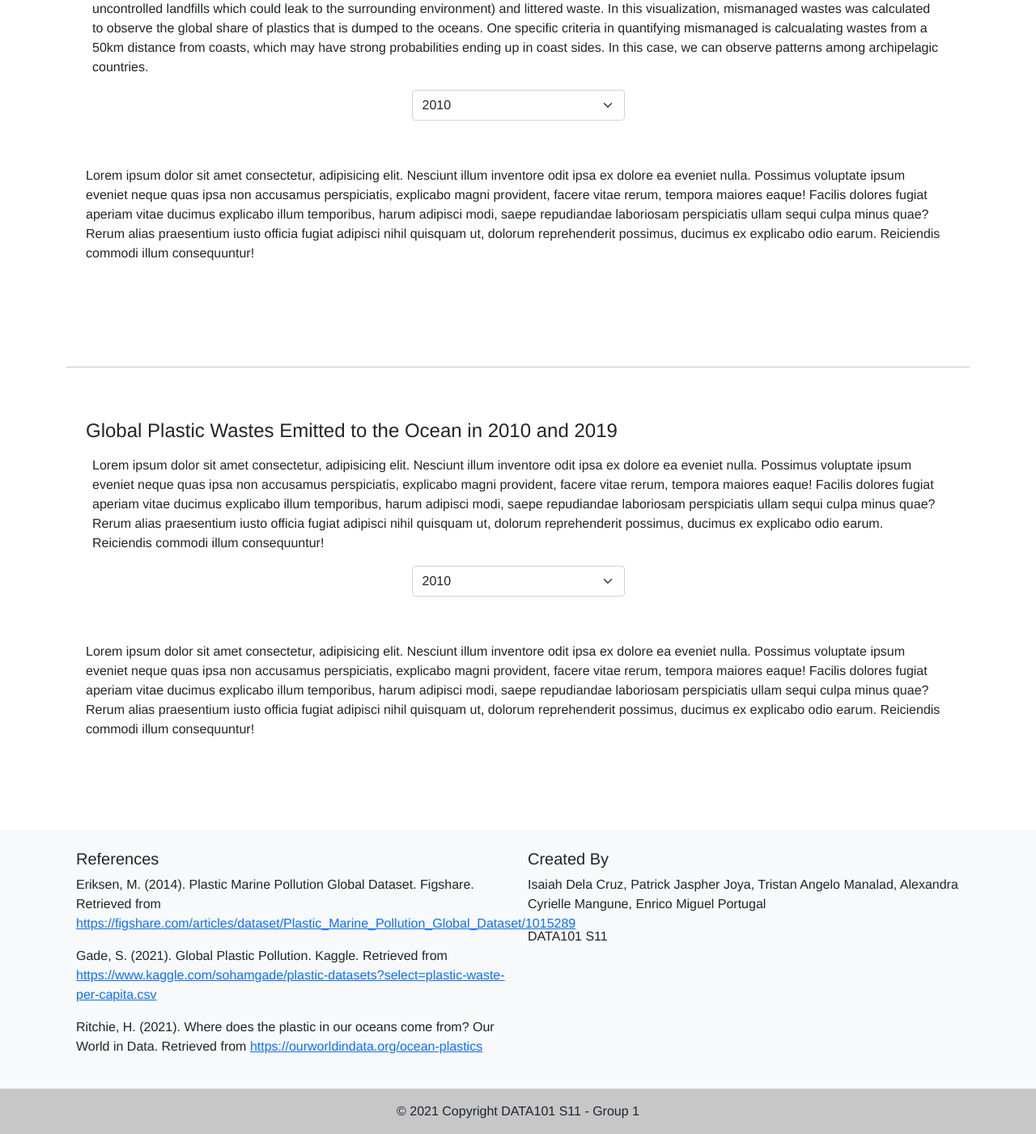
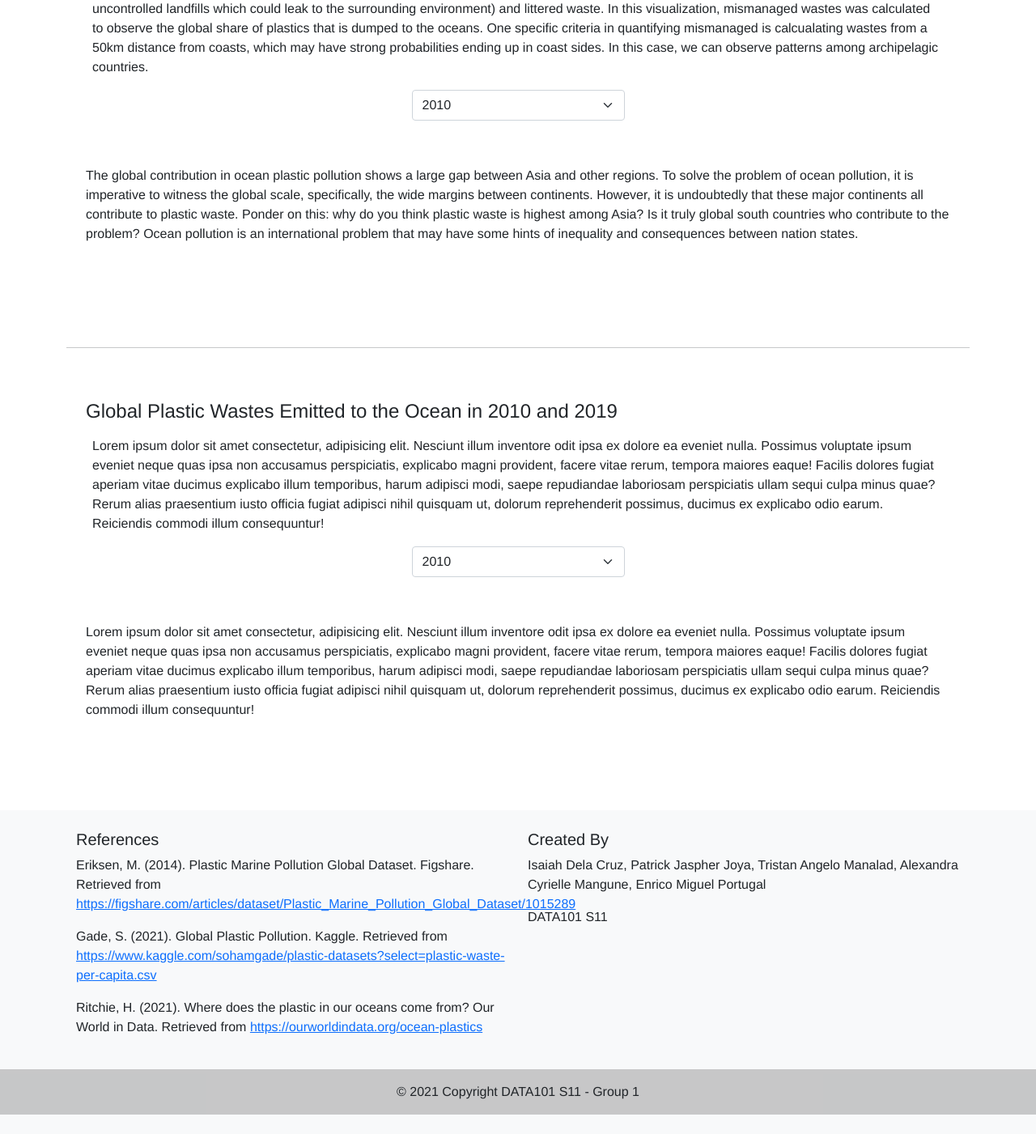
Before and after one commit to lexcyman/data101-app, a Flask app: template application/templates/mismanaged.html in a window 1280 px wide. Shown: the part 198-1599 px from the top of the page at 81% size. After the commit the page ends 1575 px from the top, so only its background shows below. Run offline with Flask 2, Linux system fonts and the light colour scheme; the template is opened without the code that fills it, so the values that code supplies are empty; some libraries are stand-ins or nearby versions.

Commit message:
Update mismanaged.html

```diff
--- a/application/templates/mismanaged.html
+++ b/application/templates/mismanaged.html
@@ -27,15 +27,11 @@
   </div>
   <div class="row div-container">
     <p>
-      Lorem ipsum dolor sit amet consectetur, adipisicing elit. Nesciunt illum
-      inventore odit ipsa ex dolore ea eveniet nulla. Possimus voluptate ipsum
-      eveniet neque quas ipsa non accusamus perspiciatis, explicabo magni provident,
-      facere vitae rerum, tempora maiores eaque! Facilis dolores fugiat aperiam
-      vitae ducimus explicabo illum temporibus, harum adipisci modi, saepe
-      repudiandae laboriosam perspiciatis ullam sequi culpa minus quae? Rerum
-      alias praesentium iusto officia fugiat adipisci nihil quisquam ut,
-      dolorum reprehenderit possimus, ducimus ex explicabo odio earum. Reiciendis
-      commodi illum consequuntur!
+      The global contribution in ocean plastic pollution shows a large gap between Asia and other regions. To solve the problem of
+      ocean pollution, it is imperative to witness the global scale, specifically, the wide margins between continents.
+      However, it is undoubtedly that these major continents all contribute to plastic waste. Ponder on this: why do you think plastic
+      waste is highest among Asia? Is it truly global south countries who contribute to the problem? Ocean pollution is an international
+      problem that may have some hints of inequality and consequences between nation states.
     </p>
     <div id="mismanaged-continents-2019" data-aos="zoom-in"></div>
   </div>
```
